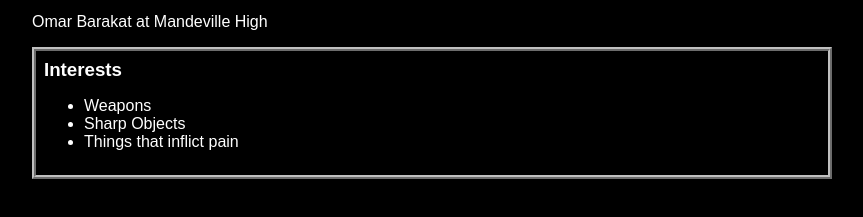
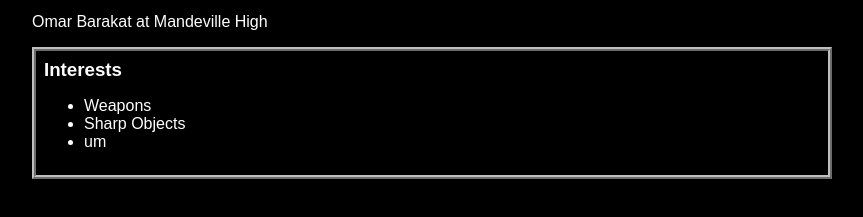
Before and after one commit to OmarBarakat10/OmarBarakat10.github.io, a plain HTML site: page index.html in a window 1280 px wide. Shown: the part 343-560 px from the top of the page, without its empty margins (208-1071 px from the left). Drawn offline with Linux system fonts and the light colour scheme.

Commit message:
add index.html and css files

```diff
--- a/index.html
+++ b/index.html
@@ -39,7 +39,7 @@
                 <ul>
                     <li>Weapons</li>
                     <li>Sharp Objects</li>
-                    <li>Things that inflict pain</li>
+                    <li>um</li>
                 </ul>
  </div>
             </div>
```
